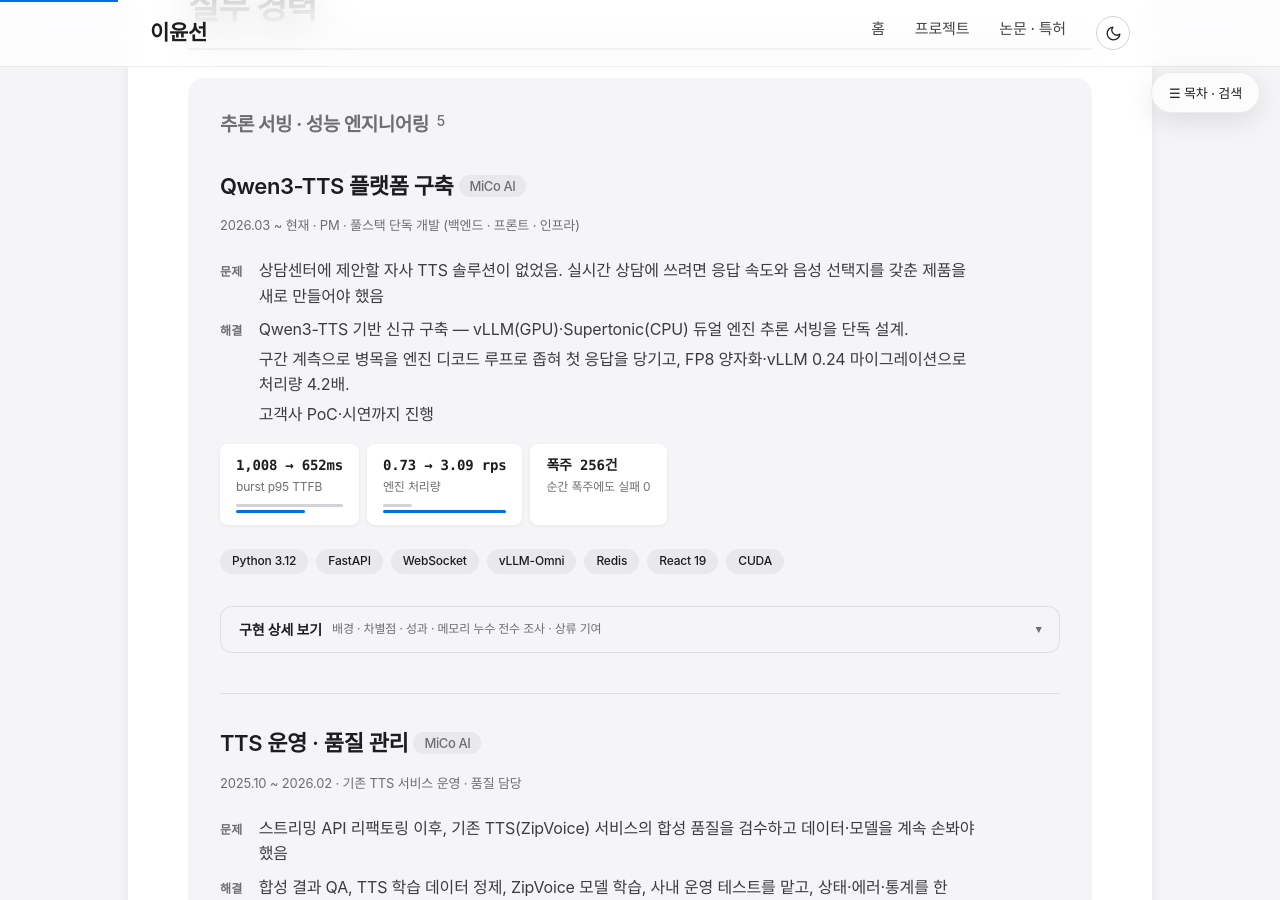
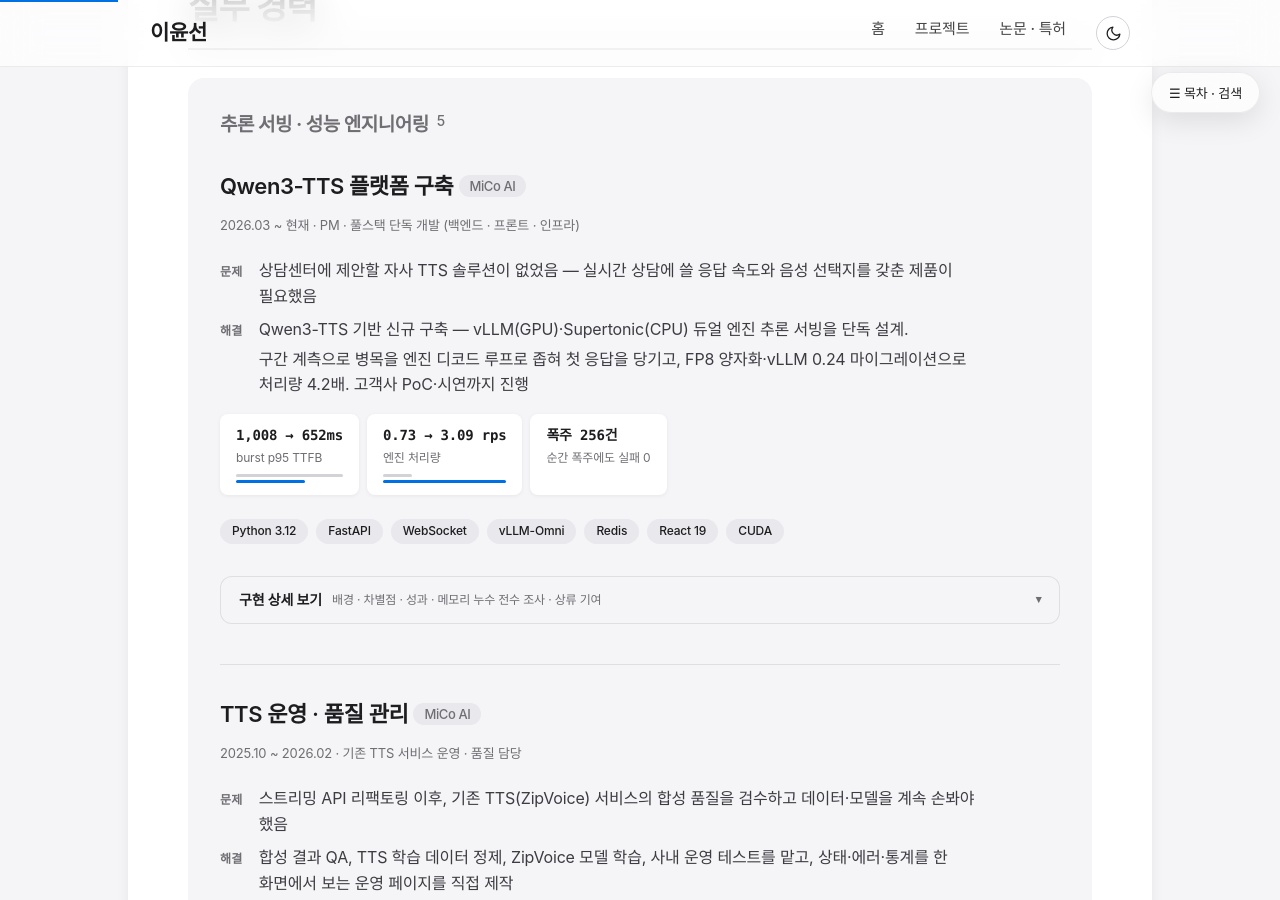
Before and after one commit to ckc5800/ckc5800.github.io, a Jekyll site: the page built from projects.html, in a window 1280 px wide and 900 px high, scrolled down 965 px. Built offline with Jekyll 4.4.1, drawn with Linux system fonts in a browser that asks for light colours; some web fonts are replaced.

Commit message:
TTS 카드 접힌 높이 정상화 — 문제 한 줄, 해결 두 문장
요약을 줄였는데도 485px 로 남아 있어 부분별로 재보니 문제/해결 블록이
170px(다른 카드 85~140)였음. 문제를 한 줄로 줄이고 해결의 마지막 조각을
앞 문장에 붙여 줄 수를 줄임. 사실과 수치는 그대로.

Co-Authored-By: Claude Opus 5 <noreply@anthropic.com>

```diff
--- a/projects.html
+++ b/projects.html
@@ -134,8 +134,8 @@ description: 실무 12건과 개인 연구 9건의 프로젝트 기록 — 문
     <h3 id="tts" data-print="full">Qwen3-TTS 플랫폼 구축 <span class="badge">MiCo AI</span></h3>
     <p class="project-meta">2026.03 ~ 현재 · PM · 풀스택 단독 개발 (백엔드 · 프론트 · 인프라)</p>
     <dl class="ps">
-        <dt>문제</dt><dd>상담센터에 제안할 자사 TTS 솔루션이 없었음. 실시간 상담에 쓰려면 응답 속도와 음성 선택지를 갖춘 제품을 새로 만들어야 했음</dd>
-        <dt>해결</dt><dd><span class="sentence">Qwen3-TTS 기반 신규 구축 — vLLM(GPU)·Supertonic(CPU) 듀얼 엔진 추론 서빙을 단독 설계.</span><span class="sentence">구간 계측으로 병목을 엔진 디코드 루프로 좁혀 첫 응답을 당기고, FP8 양자화·vLLM 0.24 마이그레이션으로 처리량 4.2배.</span><span class="sentence">고객사 PoC·시연까지 진행</span></dd>
+        <dt>문제</dt><dd>상담센터에 제안할 자사 TTS 솔루션이 없었음 — 실시간 상담에 쓸 응답 속도와 음성 선택지를 갖춘 제품이 필요했음</dd>
+        <dt>해결</dt><dd><span class="sentence">Qwen3-TTS 기반 신규 구축 — vLLM(GPU)·Supertonic(CPU) 듀얼 엔진 추론 서빙을 단독 설계.</span><span class="sentence">구간 계측으로 병목을 엔진 디코드 루프로 좁혀 첫 응답을 당기고, FP8 양자화·vLLM 0.24 마이그레이션으로 처리량 4.2배. 고객사 PoC·시연까지 진행</span></dd>
     </dl>
     <div class="metrics">
         <div class="metric"><span class="metric-value">1,008 → 652ms</span><span class="metric-label">burst p95 TTFB</span></div>
```
